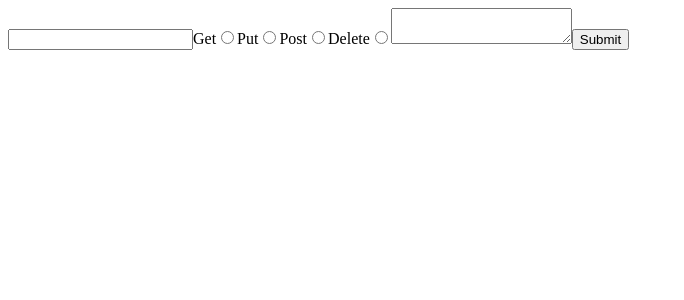
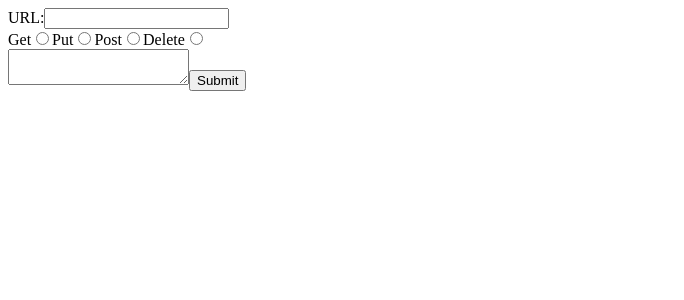
Before and after one commit to jennagoldman/postman-hooks, a React app: page / in a window 1280 px wide. Shown: the top 300 px of the page, without its empty margins (0-684 px from the left). Built offline with nearby package versions, Linux system fonts and the light colour scheme.

Commit message:
fix handleRequestSubmit to send correct body shape

```diff
--- a/src/components/RequestForm/RequestForm.jsx
+++ b/src/components/RequestForm/RequestForm.jsx
@@ -3,7 +3,10 @@ import PropTypes from 'prop-types';
 
 const RequestForm = ({ url, method, body, onRequestSubmit, onMethodChange, onUrlChange, onBodyChange }) => (
   <form onSubmit={onRequestSubmit}>
-    <input type="text" name="requestUrl" value={url} onChange={onUrlChange} />
+    <label htmlFor="url">URL:
+      <input type="text" name="requestUrl" value={url} id="url" onChange={onUrlChange} />
+    </label>
+    <div className="methodsDiv">
       <label htmlFor="get">Get
         <input type="radio" name="method" value="get" id="get" onChange={onMethodChange} checked={method === 'get'} />
       </label>
@@ -16,6 +19,7 @@ const RequestForm = ({ url, method, body, onRequestSubmit, onMethodChange, onUrl
       <label htmlFor="delete">Delete
         <input type="radio" name="method" value="delete" id="delete" onChange={onMethodChange} checked={method === 'delete'} />
       </label>
+    </div>
     <textarea value={body} onChange={onBodyChange} />
     <button>Submit</button>
   </form>
@@ -24,7 +28,7 @@ const RequestForm = ({ url, method, body, onRequestSubmit, onMethodChange, onUrl
 RequestForm.propTypes = {
   url: PropTypes.string.isRequired,
   method: PropTypes.string.isRequired,
-  body: PropTypes.string.isRequired,
+  body: PropTypes.string,
   onUrlChange: PropTypes.func.isRequired,
   onMethodChange: PropTypes.func.isRequired,
   onBodyChange: PropTypes.func.isRequired,
--- a/src/components/Response/Response.jsx
+++ b/src/components/Response/Response.jsx
@@ -8,7 +8,7 @@ const Response = ({ response }) => (
 );
 
 Response.propTypes = {
-  response: PropTypes.string.isRequired
+  response: PropTypes.array.isRequired
 };
 
 export default Response;
--- a/src/containers/RequestFormContainer/RequestFormContainer.jsx
+++ b/src/containers/RequestFormContainer/RequestFormContainer.jsx
@@ -5,7 +5,7 @@ import Response from '../../components/Response/Response';
 const RequestFormContainer = () => {
   const [url, setUrl] = useState('');
   const [method, setMethod] = useState('');
-  const [body, setBody] = useState('');
+  const [body, setBody] = useState(null);
   const [response, setResponse] = useState([]);
 
   const handleUrlChange = ({ target }) => {
@@ -22,10 +22,23 @@ const RequestFormContainer = () => {
 
   const handleRequestSubmit = (event) => {
     event.preventDefault();
-    fetch(url)
+
+    fetch(url, {
+      method,
+      body: method !== 'get' ? body.replace(/(\r\n|\n|\r)/gm, ' ').trim() : null,
+      headers: {
+        'Content-type': 'application/json; charset=UTF-8'
+      }
+    })
       .then(res => res.json())
-      .then(json => setResponse(JSON.stringify(json)));
+      .then(data => setResponse(JSON.stringify(data)));
   };
+
+  // {
+  //   "title": "foo",
+  //   "body": "bar",
+  //   "userId": 1
+  // }
 
   return (
     <>
```
Lines whose indentation alone changed are shown as unchanged.
